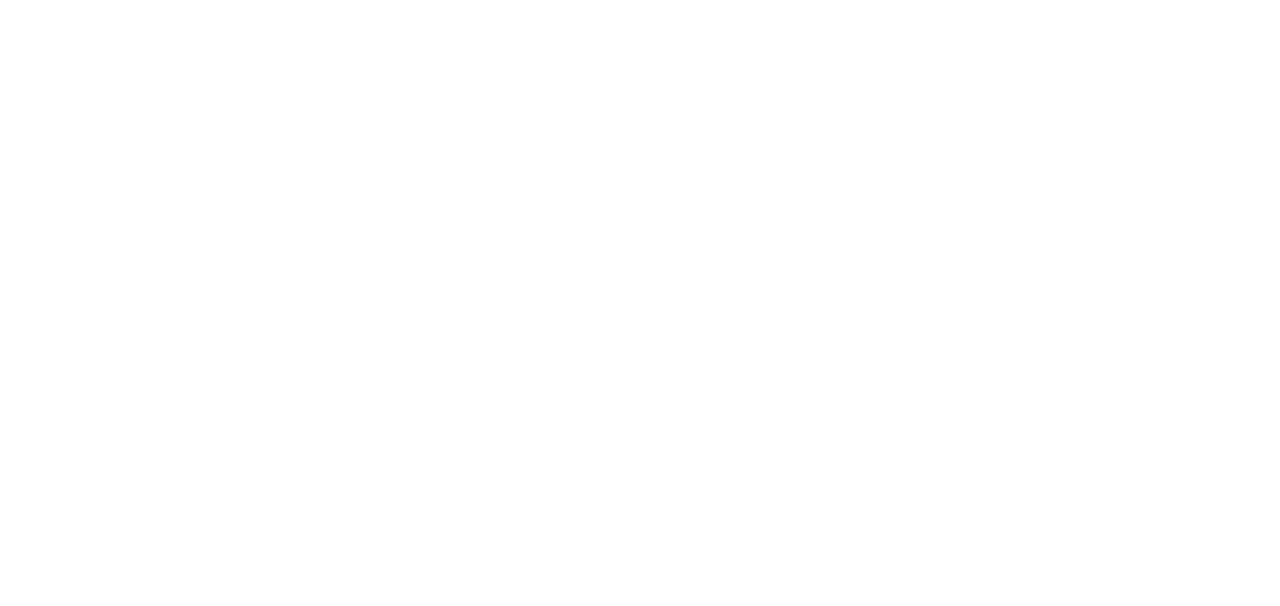
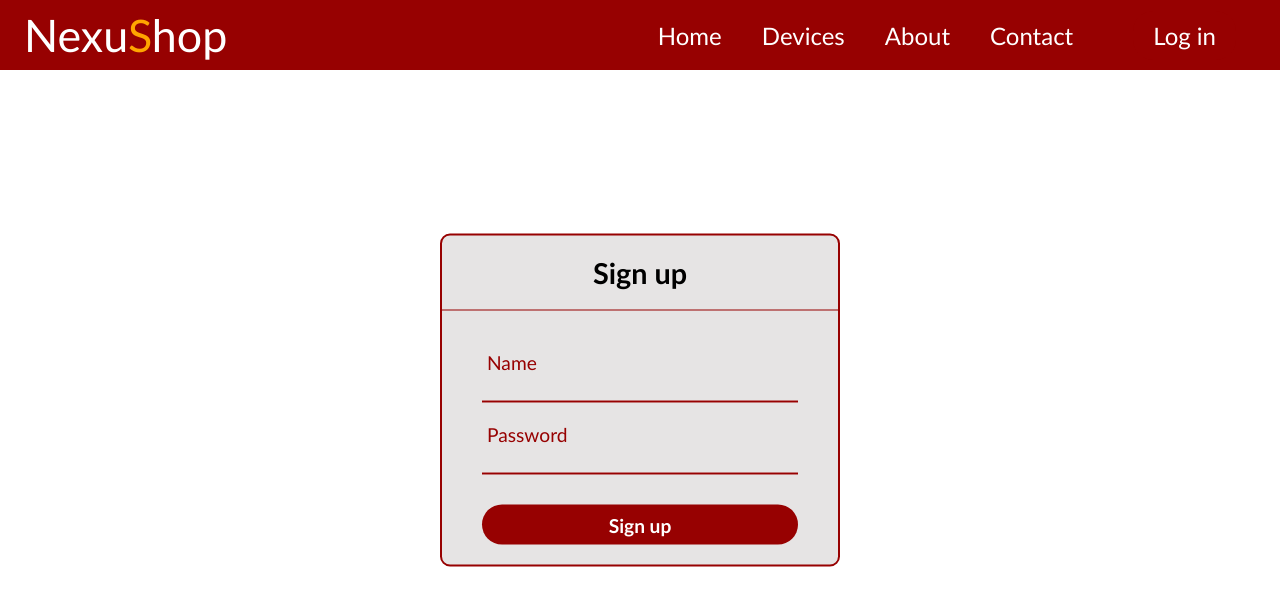
Before and after one commit to S-Mrvic/NexusMobileShop, a plain HTML site: page templates/signup.html in a window 1280 px wide. Drawn offline with Linux system fonts and the light colour scheme.

Commit message:
Html and css for signup

```diff
--- a/assets/CSS/style.css
+++ b/assets/CSS/style.css
@@ -440,6 +440,11 @@
     text-decoration: underline;
 }
 
+/* SIGNUP FORM */
+
+#center form{
+    padding: 20px 40px;
+}
 
 /* Media Queries */
 
--- a/templates/signup.html
+++ b/templates/signup.html
@@ -0,0 +1,60 @@
+<!DOCTYPE html>
+<html lang="en">
+<head>
+    <meta charset="UTF-8">
+    <meta http-equiv="X-UA-Compatible" content="IE=edge">
+    <meta name="viewport" content="width=device-width, initial-scale=1.0">
+    <title>Document</title>
+    <link rel="stylesheet" href="../assets/CSS/style.css">
+</head>
+<body>
+    <div id="head">
+        <header>
+          <nav class="navbar">
+            <a href="#" class="navBrand">Nexu<span>S</span>hop</a>
+
+            <ul class="navMenu">
+              <li class="navItem">
+                <a href="/index.html" class="navLink" id="home">Home</a>
+              </li>
+              <li class="navItem">
+                <a href="#devices" class="navLink" id="device">Devices</a>
+              </li>
+              <li class="navItem">
+                <a href="#about" class="navLink">About</a>
+              </li>
+              <li class="navItem">
+                <a href="#contact" class="navLink">Contact</a>
+              </li>
+              <li class="navButton">
+                <a href="./templates/login.html" id="btn">Log in</a>
+              </li>
+            </ul>
+            <div class="hamburger">
+              <span class="bar"></span>
+              <span class="bar"></span>
+              <span class="bar"></span>
+            </div>
+          </nav>
+        </header>
+      </div>
+      <div id="center">
+            <h2>Sign up</h2>
+
+         <form action="/login" method="post">
+            <div class="txt_field">
+                <input type="text" name="name">
+                <span></span>
+                <label>Name</label>
+            </div>
+            <div class="txt_field">
+                <input type="password" name="password">
+                <span></span>
+                <label>Password</label>
+            </div>
+            <input type="submit" id="submit" value="Sign up">
+         </form>
+
+    </div>
+</body>
+</html>
```
Also changed, not shown: templates/login.html (+2 -2 lines).
